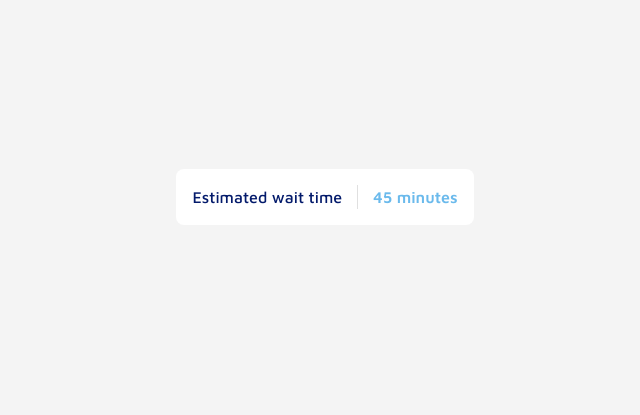
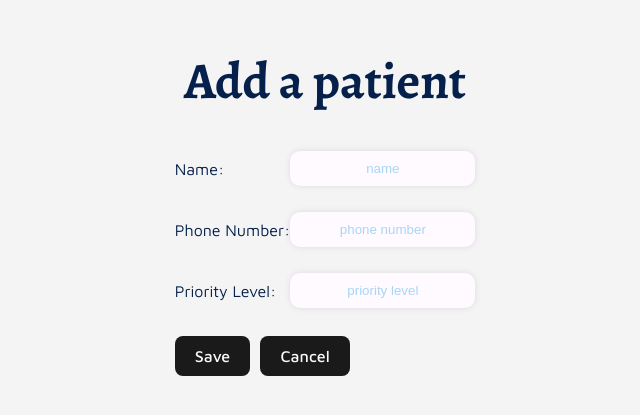
Before and after one commit to Jamesluu0917/WaitInfo, a React (Vite) app in the folder wait-info/: page /queue in a window 1280 px wide. Shown: the part 203-618 px from the top of the page, without its empty margins (315-955 px from the left). Built offline with nearby package versions, Linux system fonts and the light colour scheme.

Commit message:
created addpatientpopup

```diff
--- /dev/null
+++ b/wait-info/src/components/AddPatientPopup.css
@@ -0,0 +1,5 @@
+input {
+  :15px ;
+  min-width: 50px;
+  max-width: 50px;
+}
--- a/wait-info/src/components/AddPatientPopup.tsx
+++ b/wait-info/src/components/AddPatientPopup.tsx
@@ -0,0 +1,97 @@
+import React, { useState, useActionState } from "react";
+import { Divider } from "@mui/material";
+import "../index.css";
+import "./AddPatientPopup.css";
+//import { addNewPatient } from "./api";
+
+const AddPatientPopup = () => {
+  /*
+  async function signup(formData) {
+    "use server";
+    const patientName = formData.get("name");
+    const phoneNumber = formData.get("phoneNumber");
+    const priorityLevel = formData.get("priorityLevel");
+    try {
+      await addNewPatient(patientName, phoneNumber, priorityLevel);
+      alert(`Added new patient with ID ${PATIENTID}`);
+    } catch (err) {
+      return err.toString();
+    }
+  }*/
+  //const [message, signupAction] = useActionState(signup, null);
+  //action={signupAction}
+  //{!!message && <p>{message}</p>}
+  return (
+    <div className="popup-container">
+      <h1>Add a patient</h1>
+      <form
+        id="signup-form"
+        style={{
+          display: "flex",
+          flexDirection: "column",
+          gap: "10px",
+          alignItems: "stretch", // Ensure inputs stretch correctly
+        }}
+      >
+        <div
+          style={{
+            display: "flex",
+            justifyContent: "space-between",
+            alignItems: "center", // Align label and input vertically
+          }}
+        >
+          <label htmlFor="name" style={{ flexShrink: 0 }}>
+            Name:
+          </label>
+          <input
+            style={{ marginLeft: "auto", maxWidth: "200px" }}
+            name="name"
+            id="name"
+            placeholder="name"
+          />
+        </div>
+        <div
+          style={{
+            display: "flex",
+            justifyContent: "space-between",
+            alignItems: "center",
+          }}
+        >
+          <label htmlFor="phoneNumber" style={{ flexShrink: 0 }}>
+            Phone Number:
+          </label>
+          <input
+            style={{ marginLeft: "auto", maxWidth: "200px" }}
+            name="phoneNumber"
+            id="phoneNumber"
+            placeholder="phone number"
+          />
+        </div>
+        <div
+          style={{
+            display: "flex",
+            justifyContent: "space-between",
+            alignItems: "center",
+          }}
+        >
+          <label htmlFor="priorityLevel" style={{ flexShrink: 0 }}>
+            Priority Level:
+          </label>
+          <input
+            style={{ marginLeft: "auto", maxWidth: "200px" }}
+            name="priorityLevel"
+            id="priorityLevel"
+            placeholder="priority level"
+          />
+        </div>
+
+        <div style={{ display: "flex", gap: "10px", marginTop: "10px" }}>
+          <button type="submit">Save</button>
+          <button type="button">Cancel</button>
+        </div>
+      </form>
+    </div>
+  );
+};
+
+export default AddPatientPopup;
--- a/wait-info/src/pages/Queue.tsx
+++ b/wait-info/src/pages/Queue.tsx
@@ -2,11 +2,12 @@ import "./../App.css";
 
 import React from "react";
 import WaitTime from "../components/WaitTime";
+import AddPatientPopup from "../components/AddPatientPopup";
 
 const Queue = () => {
   return (
     <div className="p-4">
-      <WaitTime time="45 minutes" />
+      <AddPatientPopup />
     </div>
   );
 };
```
